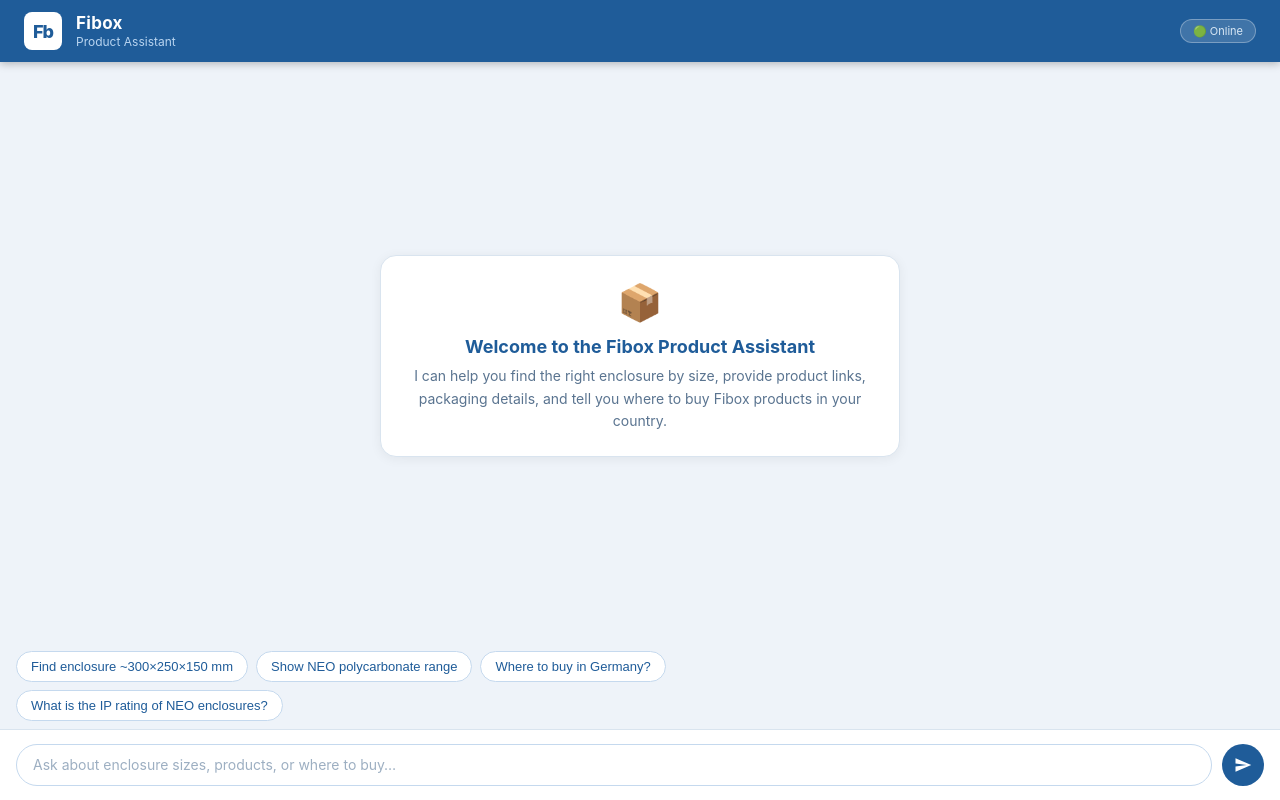
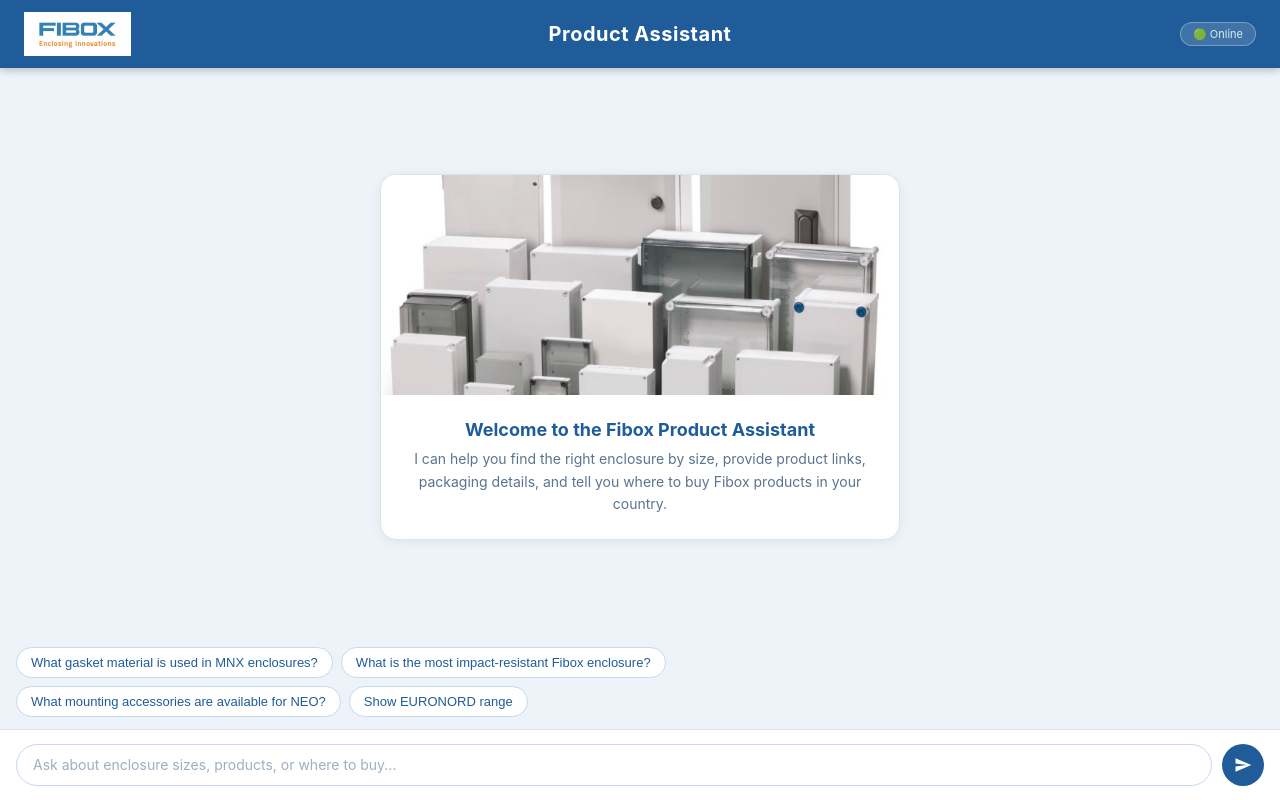
Before and after one commit to Dimad2024/fibox-web, a Flask app: page / in a window 1280 px wide. Run offline with Flask 3, Linux system fonts and the light colour scheme.

Commit message:
Restore branding: Fibox logo, product photo, updated prompts

```diff
--- a/templates/index.html
+++ b/templates/index.html
@@ -22,30 +22,34 @@
       background: #1F5C99;
       color: #fff;
       padding: 0 24px;
-      height: 62px;
+      height: 68px;
       display: flex;
       align-items: center;
-      gap: 14px;
+      gap: 0;
       box-shadow: 0 2px 8px rgba(0,0,0,.25);
       flex-shrink: 0;
       z-index: 10;
+      position: relative;
     }
-    .logo-mark {
-      width: 38px; height: 38px;
-      background: #fff;
-      border-radius: 8px;
-      display: flex; align-items: center; justify-content: center;
+    .logo-wrap {
       flex-shrink: 0;
+      display: flex;
+      align-items: center;
     }
-    .logo-mark span {
-      font-size: 18px; font-weight: 800;
-      color: #1F5C99; letter-spacing: -1px;
+    .logo-wrap img {
+      height: 44px;
+      width: auto;
+      display: block;
     }
-    .header-text h1 {
-      font-size: 17px; font-weight: 700; letter-spacing: .3px;
-    }
-    .header-text p {
-      font-size: 12px; color: #B8D4F0; margin-top: 1px;
+    .header-title {
+      position: absolute;
+      left: 50%;
+      transform: translateX(-50%);
+      font-size: 20px;
+      font-weight: 700;
+      letter-spacing: .5px;
+      color: #fff;
+      white-space: nowrap;
     }
     .header-badge {
       margin-left: auto;
@@ -131,7 +135,7 @@
       border-bottom: 1px solid #E8EEF5;
       white-space: nowrap;
     }
-    /* Allow long descriptions to wrap, but keep other columns on one line */
+    /* Allow long descriptions and links to wrap */
     .bubble td:nth-child(4) { white-space: normal; min-width: 180px; }
     .bubble td:nth-child(7) { white-space: normal; min-width: 160px; }
     .bubble tr:nth-child(even) td { background: #F5F9FF; }
@@ -165,8 +169,8 @@
     /* ── suggested prompts ────────────────────────────────────────────────── */
     .suggestions {
       display: flex; flex-wrap: wrap; gap: 8px;
-      padding: 0 16px 8px;
-      max-width: 780px;
+      padding: 0 16px 12px;
+      max-width: 960px;
     }
     .suggestion-btn {
       background: #fff;
@@ -224,14 +228,20 @@
       background: #fff;
       border: 1px solid #D9E4EF;
       border-radius: 16px;
-      padding: 24px;
+      overflow: hidden;
       max-width: 520px;
       margin: auto;
       text-align: center;
       box-shadow: 0 2px 12px rgba(0,0,0,.06);
     }
-    .welcome .icon {
-      font-size: 36px; margin-bottom: 12px;
+    .welcome-img {
+      width: 100%;
+      height: 220px;
+      object-fit: cover;
+      display: block;
+    }
+    .welcome-body {
+      padding: 24px;
     }
     .welcome h2 {
       font-size: 18px; color: #1F5C99; margin-bottom: 8px;
@@ -245,6 +255,7 @@
       #chat { padding: 16px 10px; }
       .input-bar { padding: 10px 10px; }
       .bubble { font-size: 13.5px; }
+      .welcome-img { height: 160px; }
     }
   </style>
 </head>
@@ -252,36 +263,37 @@
 
 <!-- ── Header ──────────────────────────────────────────────────────────────── -->
 <header>
-  <div class="logo-mark"><span>Fb</span></div>
-  <div class="header-text">
-    <h1>Fibox</h1>
-    <p>Product Assistant</p>
+  <div class="logo-wrap">
+    <img src="/static/fibox-logo.png" alt="Fibox" />
   </div>
+  <span class="header-title">Product Assistant</span>
   <div class="header-badge">🟢 Online</div>
 </header>
 
 <!-- ── Chat area ───────────────────────────────────────────────────────────── -->
 <div id="chat">
   <div class="welcome" id="welcome-card">
-    <div class="icon">📦</div>
-    <h2>Welcome to the Fibox Product Assistant</h2>
-    <p>I can help you find the right enclosure by size, provide product links,
-       packaging details, and tell you where to buy Fibox products in your country.</p>
+    <img class="welcome-img" src="/static/fibox-products.jpg" alt="Fibox enclosures" />
+    <div class="welcome-body">
+      <h2>Welcome to the Fibox Product Assistant</h2>
+      <p>I can help you find the right enclosure by size, provide product links,
+         packaging details, and tell you where to buy Fibox products in your country.</p>
+    </div>
   </div>
 </div>
 
 <!-- ── Suggested prompts ───────────────────────────────────────────────────── -->
 <div class="suggestions" id="suggestions">
-  <button class="suggestion-btn" onclick="sendSuggestion(this)">Find enclosure ~300×250×150 mm</button>
-  <button class="suggestion-btn" onclick="sendSuggestion(this)">Show NEO polycarbonate range</button>
-  <button class="suggestion-btn" onclick="sendSuggestion(this)">Where to buy in Germany?</button>
-  <button class="suggestion-btn" onclick="sendSuggestion(this)">What is the IP rating of NEO enclosures?</button>
+  <button class="suggestion-btn" onclick="sendSuggestion(this)">What gasket material is used in MNX enclosures?</button>
+  <button class="suggestion-btn" onclick="sendSuggestion(this)">What is the most impact-resistant Fibox enclosure?</button>
+  <button class="suggestion-btn" onclick="sendSuggestion(this)">What mounting accessories are available for NEO?</button>
+  <button class="suggestion-btn" onclick="sendSuggestion(this)">Show EURONORD range</button>
 </div>
 
 <!-- ── Input bar ───────────────────────────────────────────────────────────── -->
 <div class="input-bar">
   <textarea id="user-input" rows="1"
-    placeholder="Ask about enclosure sizes, products, or where to buy…"></textarea>
+    placeholder="Ask about enclosure sizes, products, or where to buy..."></textarea>
   <button id="send-btn" onclick="sendMessage()" title="Send">
     <svg viewBox="0 0 24 24"><path d="M2.01 21L23 12 2.01 3 2 10l15 2-15 2z"/></svg>
   </button>
@@ -398,7 +410,7 @@
       }
     } catch (err) {
       removeTyping();
-      appendMsg('agent', '<em style="color:#c0392b">Connection error — please try again.</em>');
+      appendMsg('agent', '<em style="color:#c0392b">Connection error -- please try again.</em>');
     }
 
     sendBtn.disabled = false;
```
